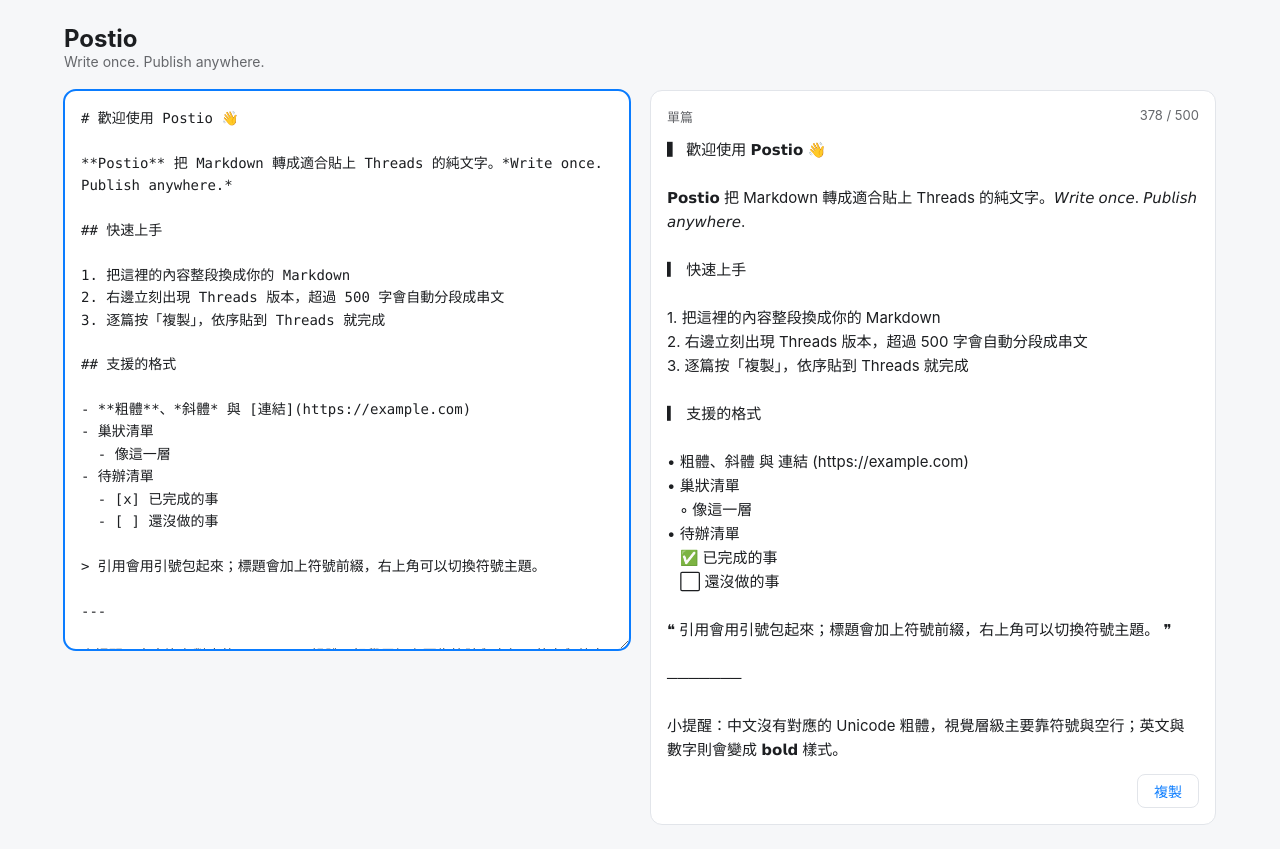
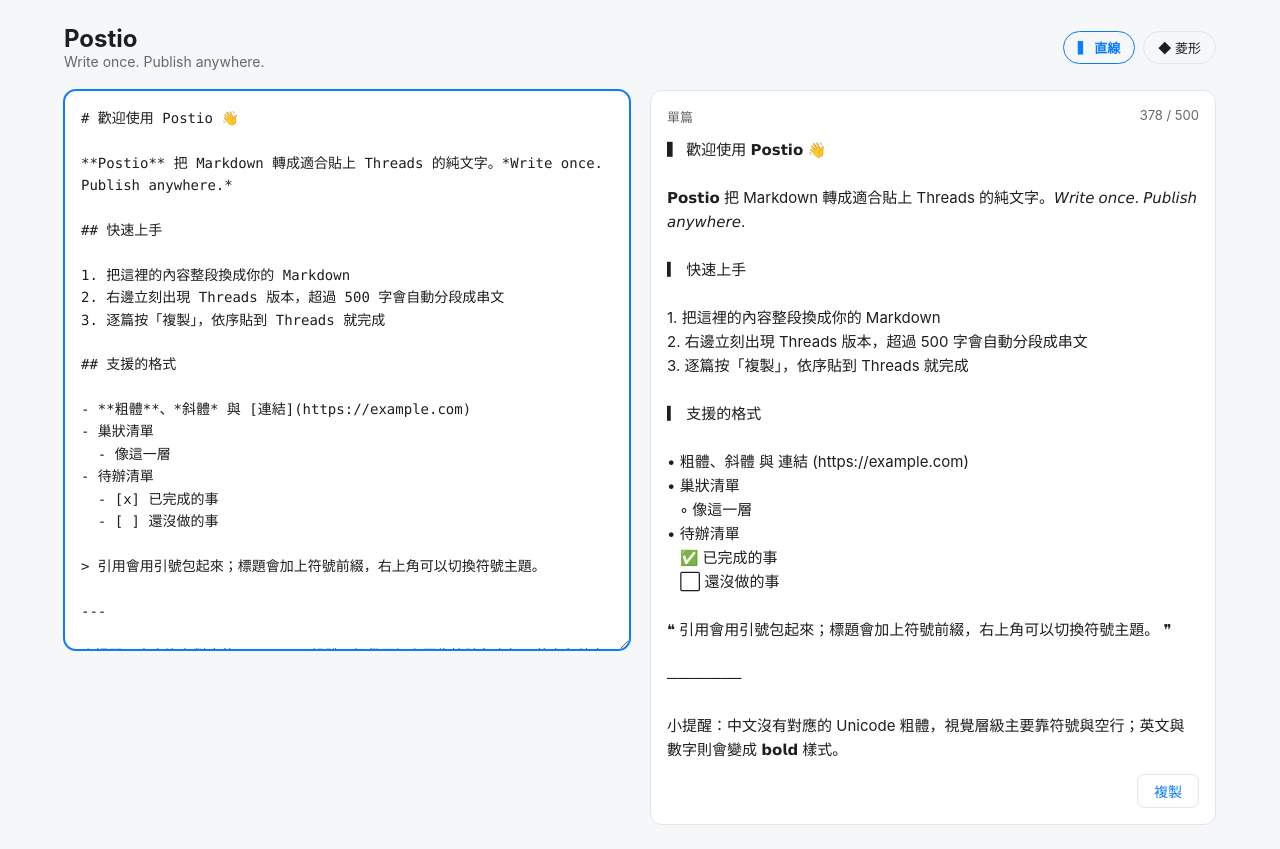
Before and after one commit to alexlautw9527/Postio, a React (Vite) app: page / in a window 1280 px wide. Built offline with nearby package versions, Linux system fonts and the light colour scheme.

Commit message:
feat: theme picker and localStorage persistence

```diff
--- a/src/App.tsx
+++ b/src/App.tsx
@@ -1,14 +1,29 @@
 import { useMemo, useState } from 'react'
-import { convert } from './core'
+import { convert, THEMES } from './core'
 import { Editor } from './components/Editor'
 import { PostCard } from './components/PostCard'
+import { ThemePicker } from './components/ThemePicker'
 import { SAMPLE_MARKDOWN } from './sample'
 import './App.css'
 
+const DRAFT_KEY = 'postio:draft'
+const THEME_KEY = 'postio:theme'
+
 export default function App() {
-  const [markdown, setMarkdown] = useState(SAMPLE_MARKDOWN)
+  const [markdown, setMarkdown] = useState(() => localStorage.getItem(DRAFT_KEY) ?? SAMPLE_MARKDOWN)
+  const [themeId, setThemeId] = useState(() => localStorage.getItem(THEME_KEY) ?? THEMES[0].id)
 
-  const posts = useMemo(() => convert(markdown, 'line'), [markdown])
+  const posts = useMemo(() => convert(markdown, themeId), [markdown, themeId])
+
+  const updateMarkdown = (value: string) => {
+    setMarkdown(value)
+    localStorage.setItem(DRAFT_KEY, value)
+  }
+
+  const updateTheme = (id: string) => {
+    setThemeId(id)
+    localStorage.setItem(THEME_KEY, id)
+  }
 
   return (
     <div className="app">
@@ -17,14 +32,15 @@
           <h1>Postio</h1>
           <p className="tagline">Write once. Publish anywhere.</p>
         </div>
+        <ThemePicker value={themeId} onChange={updateTheme} />
       </header>
       <main className="main">
-        <Editor value={markdown} onChange={setMarkdown} />
+        <Editor value={markdown} onChange={updateMarkdown} />
         <section className="preview">
           {posts.length === 0 ? (
             <div className="empty">
               <p>貼上 Markdown，這裡立刻出現 Threads 版本。</p>
-              <button className="sample" onClick={() => setMarkdown(SAMPLE_MARKDOWN)}>
+              <button className="sample" onClick={() => updateMarkdown(SAMPLE_MARKDOWN)}>
                 載入範例
               </button>
             </div>
--- /dev/null
+++ b/src/components/ThemePicker.tsx
@@ -0,0 +1,24 @@
+import { THEMES } from '../core'
+
+interface ThemePickerProps {
+  value: string
+  onChange: (id: string) => void
+}
+
+export function ThemePicker({ value, onChange }: ThemePickerProps) {
+  return (
+    <div className="theme-picker" role="radiogroup" aria-label="標題符號主題">
+      {THEMES.map(theme => (
+        <button
+          key={theme.id}
+          role="radio"
+          aria-checked={theme.id === value}
+          className={theme.id === value ? 'theme active' : 'theme'}
+          onClick={() => onChange(theme.id)}
+        >
+          {theme.headingPrefix[0]} {theme.name}
+        </button>
+      ))}
+    </div>
+  )
+}
```
